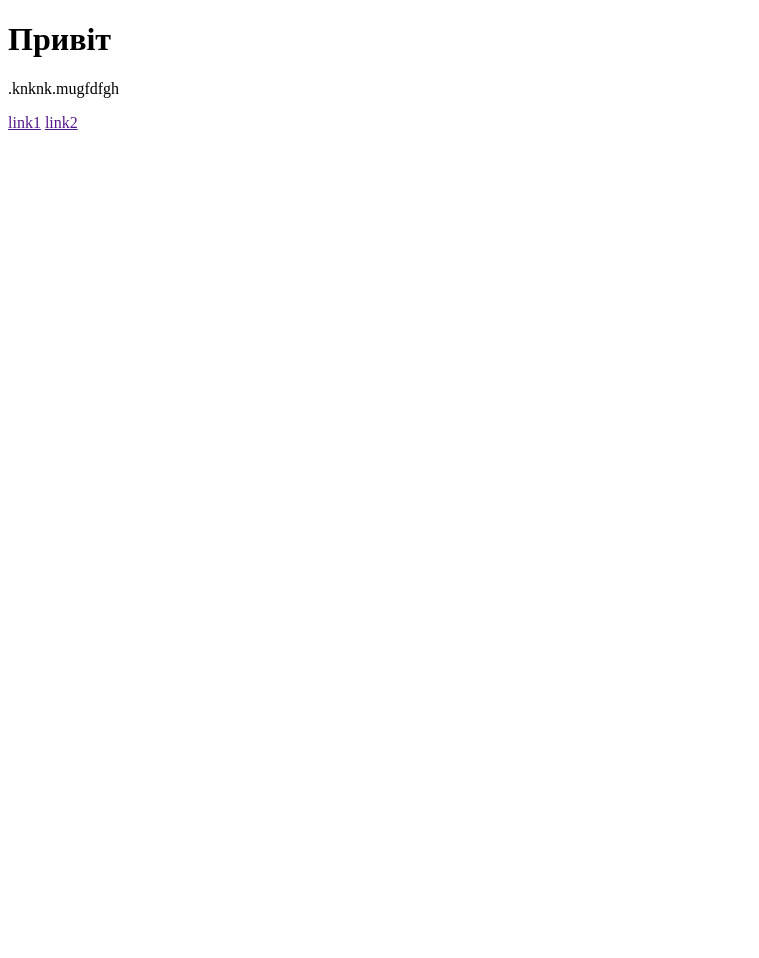
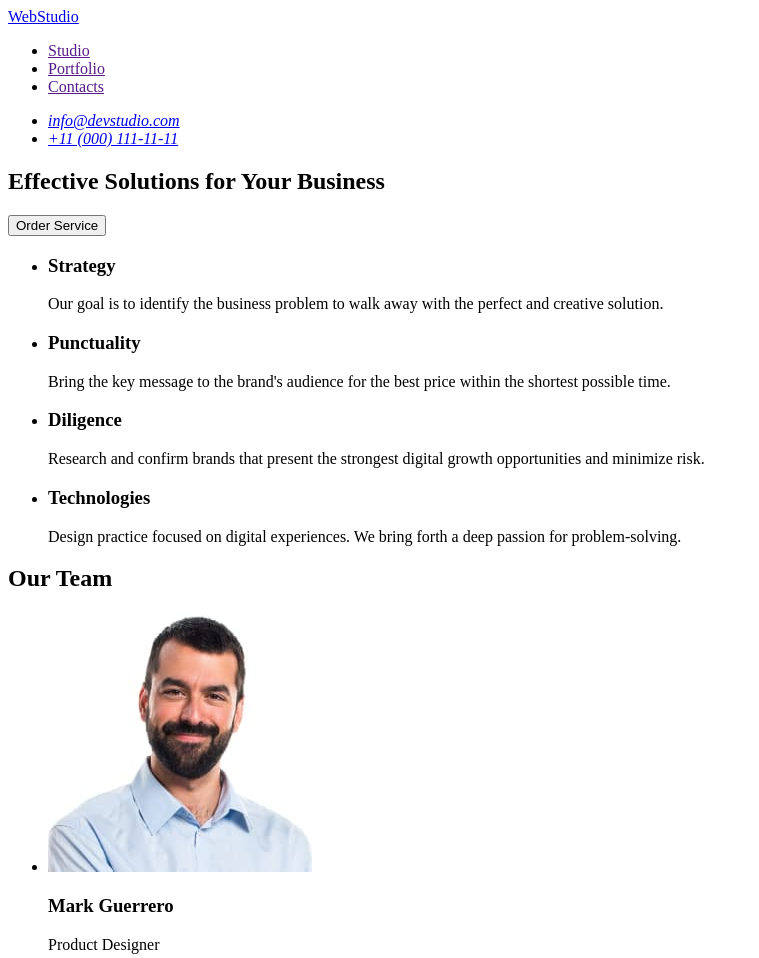
Before and after one commit to Oleksandr-Santalov/goit-markup-hw-01, a plain HTML site: page index.html in a window 1280 px wide. Shown: the top 958 px of the page, without its empty margins (0-759 px from the left). Before the commit the page ends 800 px from the top, so only its background shows below. Drawn offline with Linux system fonts and the light colour scheme.

Commit message:
HW-01 (05.10)
done

```diff
--- a/index.html
+++ b/index.html
@@ -3,21 +3,128 @@
   <head>
     <meta charset="UTF-8" />
     <meta name="viewport" content="width=device-width, initial-scale=1.0" />
-    <title>Document</title>
+    <title>WebStudio</title>
   </head>
   <body>
     <!-- Хедер сторінки -->
     <header></header>
+    <nav>
+      <a href="./index.html">WebStudio</a>
+      <ul>
+        <li>
+          <a href="">Studio</a>
+        </li>
+        <li>
+          <a href="">Portfolio</a>
+        </li>
+        <li>
+          <a href="">Contacts</a>
+        </li>
+      </ul>
+    </nav>
+    <address>
+      <ul>
+        <li>
+          <a href="mailto:info@devstudio.com">info@devstudio.com</a>
+        </li>
+        <li>
+          <a href="tel:+110001111111">+11 (000) 111-11-11</a>
+        </li>
+      </ul>
+    </address>
     <!-- Унікальний контент сторінки -->
     <main>
-      <h1>Привіт</h1>
-      <p>.knknk.mugfdfgh</p>
-      <a href="">link1</a>
-      <a href="">link2</a>
-      <img src="" alt="" />
-      <img src="" alt="" />
+      <!-- HERO SECTION -->
+      <section>
+        <h1>Effective Solutions for Your Business</h1>
+        <button type="button">Order Service</button>
+      </section>
+      <section>
+        <ul>
+          <li>
+            <h3>Strategy</h3>
+            <p>
+              Our goal is to identify the business problem to walk away with the
+              perfect and creative solution.
+            </p>
+          </li>
+          <li>
+            <h3>Punctuality</h3>
+            <p>
+              Bring the key message to the brand's audience for the best price
+              within the shortest possible time.
+            </p>
+          </li>
+          <li>
+            <h3>Diligence</h3>
+            <p>
+              Research and confirm brands that present the strongest digital
+              growth opportunities and minimize risk.
+            </p>
+          </li>
+          <li>
+            <h3>Technologies</h3>
+            <p>
+              Design practice focused on digital experiences. We bring forth a
+              deep passion for problem-solving.
+            </p>
+          </li>
+        </ul>
+      </section>
+      <!-- TEAM SECTION -->
+      <section>
+        <h2>Our Team</h2>
+        <ul>
+          <li>
+            <img
+              src="./images/mark-guerrero.jpg"
+              alt="Mark Guerrero"
+              width="264"
+              height="260"
+            />
+            <h3>Mark Guerrero</h3>
+            <p>Product Designer</p>
+          </li>
+          <li>
+            <img
+              src="./images/tom-ford.jpg"
+              alt="Tom Ford"
+              width="264"
+              height="260"
+            />
+            <h3>Tom Ford</h3>
+            <p>Frontend Developer</p>
+          </li>
+          <li>
+            <img
+              src="./images/camila-garcia.jpg"
+              alt="Camila Garcia"
+              width="264"
+              height="260"
+            />
+            <h3>Camila Garcia</h3>
+            <p>Marketing</p>
+          </li>
+          <li>
+            <img
+              src="./images/daniel-wilson.jpg"
+              alt="Daniel Wilson"
+              width="264"
+              height="260"
+            />
+            <h3>Daniel Wilson</h3>
+            <p>UI Designer</p>
+          </li>
+        </ul>
+      </section>
     </main>
     <!-- Футер сторінки-->
-    <footer></footer>
+    <footer>
+      <a href="./index.html">WebStudio</a>
+      <p>
+        Increase the flow of customers and sales for your business with digital
+        marketing & growth solutions.
+      </p>
+    </footer>
   </body>
 </html>
```
Also changed, not shown: images/camila-garcia.jpg (added), images/daniel-wilson.jpg (added), images/mark-guerrero.jpg (added), images/tom-ford.jpg (added).
